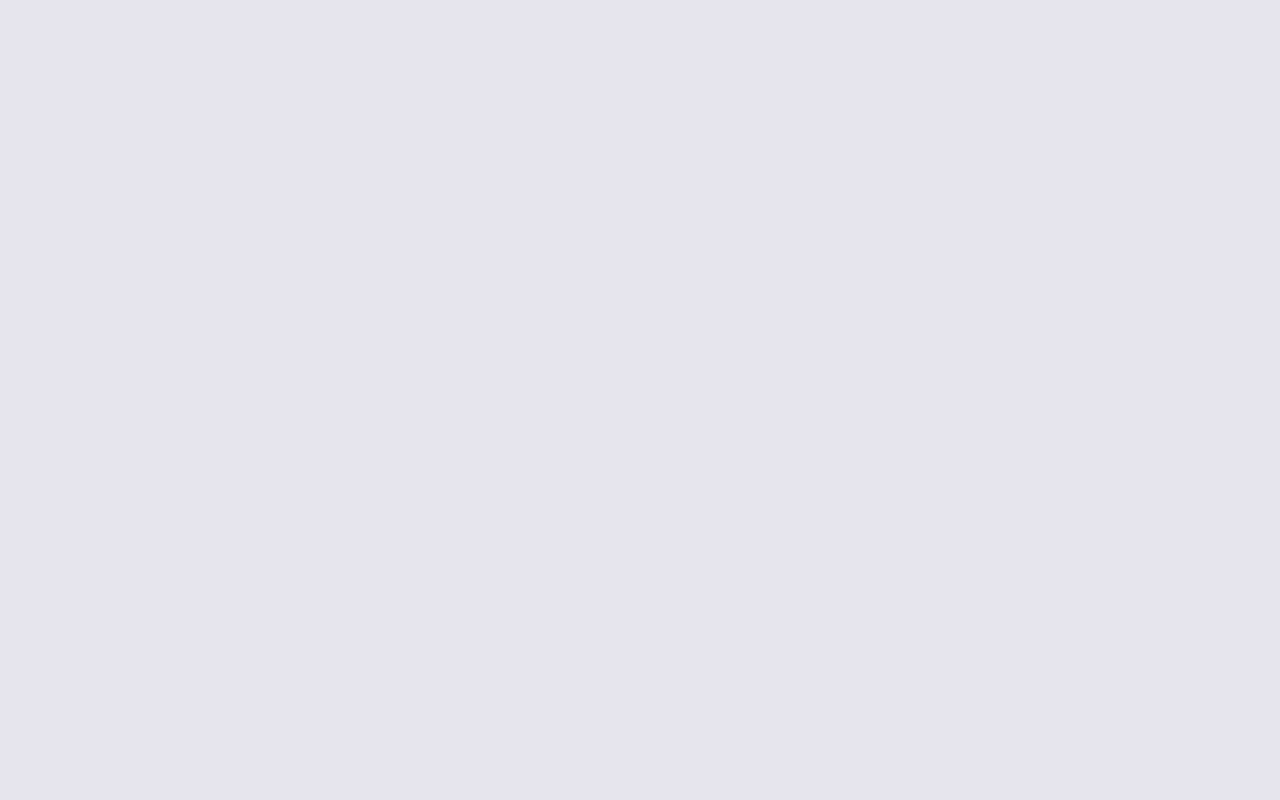
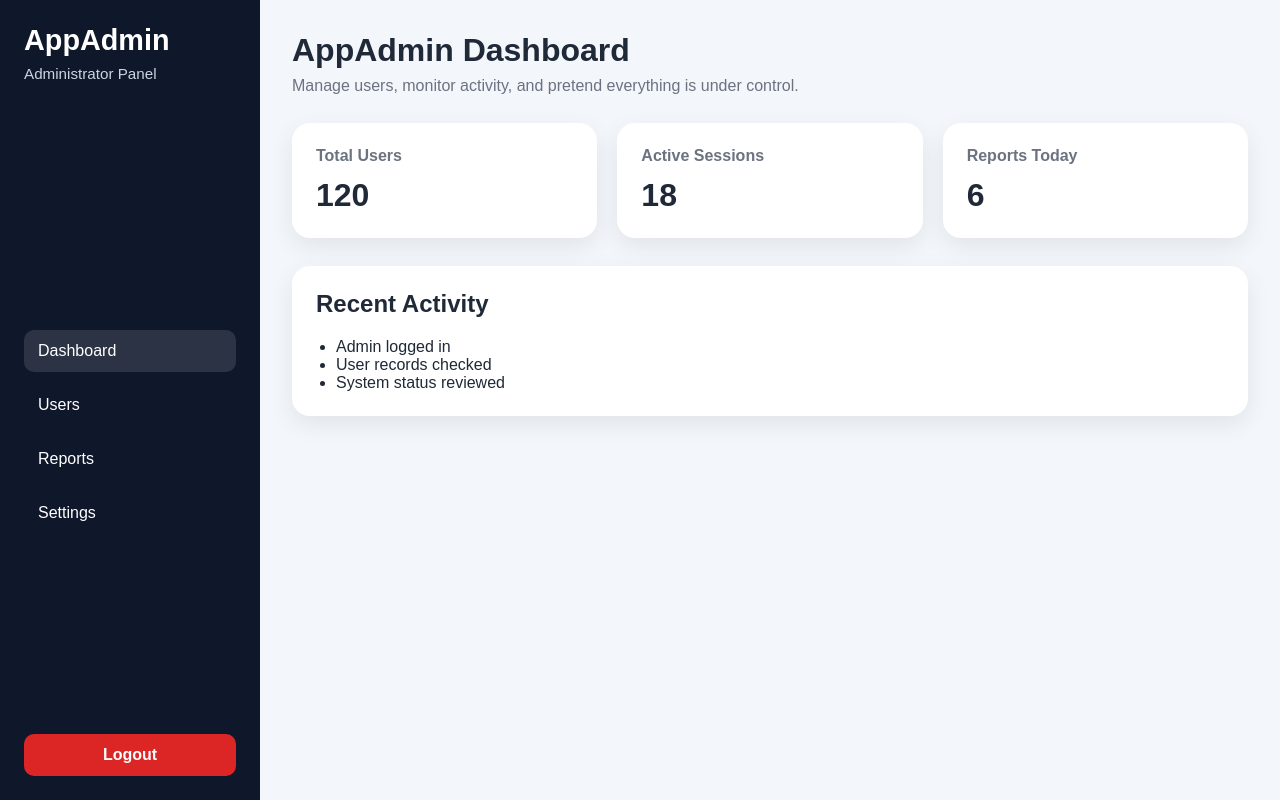
Before and after one commit to Snow-prog-14/RETAKE, a React (Vite) app in the folder frontend/: page /appadmin in a window 1280 px wide. Before the commit this address had no page. Built offline with nearby package versions, Linux system fonts and the light colour scheme.

Commit message:
AppAdmin demo dashboard

```diff
--- a/frontend/src/App.tsx
+++ b/frontend/src/App.tsx
@@ -1,6 +1,7 @@
 import { BrowserRouter, Routes, Route } from "react-router-dom";
 import LoginPage from "./pages/Login/LoginPage";
 import RegisterPage from "./pages/Register/RegisterPage";
+import AppAdminPage from "./pages/AppAdmin/AppAdminPage";
 
 export default function App() {
   return (
@@ -8,6 +9,7 @@ export default function App() {
       <Routes>
         <Route path="/" element={<LoginPage />} />
         <Route path="/register" element={<RegisterPage />} />
+        <Route path="/appadmin" element={<AppAdminPage />} />
       </Routes>
     </BrowserRouter>
   );
--- /dev/null
+++ b/frontend/src/pages/AppAdmin/AppAdminPage.css
@@ -0,0 +1,135 @@
+.appadmin-page {
+  min-height: 100vh;
+  display: flex;
+  background: #f3f6fb;
+  color: #1f2937;
+}
+
+.appadmin-sidebar {
+  width: 260px;
+  background: #0f172a;
+  color: white;
+  padding: 24px;
+  display: flex;
+  flex-direction: column;
+  justify-content: space-between;
+}
+
+.appadmin-logo {
+  margin: 0;
+  font-size: 1.8rem;
+  font-weight: 700;
+}
+
+.appadmin-role {
+  margin-top: 8px;
+  color: #cbd5e1;
+  font-size: 0.95rem;
+}
+
+.appadmin-nav {
+  display: flex;
+  flex-direction: column;
+  gap: 12px;
+  margin-top: 32px;
+}
+
+.appadmin-nav-item {
+  border: none;
+  background: transparent;
+  color: white;
+  text-align: left;
+  padding: 12px 14px;
+  border-radius: 10px;
+  cursor: pointer;
+  font-size: 1rem;
+  transition: background 0.2s ease;
+}
+
+.appadmin-nav-item:hover,
+.appadmin-nav-item.active {
+  background: rgba(255, 255, 255, 0.12);
+}
+
+.appadmin-logout-btn {
+  border: none;
+  background: #dc2626;
+  color: white;
+  padding: 12px 14px;
+  border-radius: 10px;
+  cursor: pointer;
+  font-weight: 600;
+}
+
+.appadmin-main {
+  flex: 1;
+  padding: 32px;
+}
+
+.appadmin-header h1 {
+  margin: 0 0 8px;
+  font-size: 2rem;
+}
+
+.appadmin-header p {
+  margin: 0;
+  color: #6b7280;
+}
+
+.appadmin-cards {
+  margin-top: 28px;
+  display: grid;
+  grid-template-columns: repeat(3, 1fr);
+  gap: 20px;
+}
+
+.appadmin-card {
+  background: white;
+  border-radius: 18px;
+  padding: 24px;
+  box-shadow: 0 8px 24px rgba(0, 0, 0, 0.08);
+}
+
+.appadmin-card h3 {
+  margin: 0 0 12px;
+  font-size: 1rem;
+  color: #6b7280;
+}
+
+.appadmin-card p {
+  margin: 0;
+  font-size: 2rem;
+  font-weight: 700;
+}
+
+.appadmin-panel {
+  margin-top: 28px;
+  background: white;
+  border-radius: 18px;
+  padding: 24px;
+  box-shadow: 0 8px 24px rgba(0, 0, 0, 0.08);
+}
+
+.appadmin-panel h2 {
+  margin-top: 0;
+}
+
+.appadmin-panel ul {
+  padding-left: 20px;
+  margin-bottom: 0;
+}
+
+@media (max-width: 900px) {
+  .appadmin-page {
+    flex-direction: column;
+  }
+
+  .appadmin-sidebar {
+    width: 100%;
+    gap: 20px;
+  }
+
+  .appadmin-cards {
+    grid-template-columns: 1fr;
+  }
+}
--- /dev/null
+++ b/frontend/src/pages/AppAdmin/AppAdminPage.tsx
@@ -0,0 +1,71 @@
+import { useNavigate } from "react-router-dom";
+import "./AppAdminPage.css";
+
+export default function AppAdminPage() {
+  const navigate = useNavigate();
+
+  const handleLogout = () => {
+    localStorage.removeItem("token");
+    navigate("/");
+  };
+
+  return (
+    <div className="appadmin-page">
+      <aside className="appadmin-sidebar">
+        <div>
+          <h2 className="appadmin-logo">AppAdmin</h2>
+          <p className="appadmin-role">Administrator Panel</p>
+        </div>
+
+        <nav className="appadmin-nav">
+          <button className="appadmin-nav-item active">Dashboard</button>
+          <button className="appadmin-nav-item">Users</button>
+          <button className="appadmin-nav-item">Reports</button>
+          <button className="appadmin-nav-item">Settings</button>
+        </nav>
+
+        <button className="appadmin-logout-btn" onClick={handleLogout}>
+          Logout
+        </button>
+      </aside>
+
+      <main className="appadmin-main">
+        <header className="appadmin-header">
+          <div>
+            <h1>AppAdmin Dashboard</h1>
+            <p>
+              Manage users, monitor activity, and pretend everything is under
+              control.
+            </p>
+          </div>
+        </header>
+
+        <section className="appadmin-cards">
+          <div className="appadmin-card">
+            <h3>Total Users</h3>
+            <p>120</p>
+          </div>
+
+          <div className="appadmin-card">
+            <h3>Active Sessions</h3>
+            <p>18</p>
+          </div>
+
+          <div className="appadmin-card">
+            <h3>Reports Today</h3>
+            <p>6</p>
+          </div>
+        </section>
+
+        <section className="appadmin-panel">
+          <h2>Recent Activity</h2>
+          <ul>
+            <li>Admin logged in</li>
+            <li>User records checked</li>
+            <li>System status reviewed</li>
+          </ul>
+        </section>
+      </main>
+    </div>
+  );
+}
--- a/frontend/src/pages/Login/LoginPage.tsx
+++ b/frontend/src/pages/Login/LoginPage.tsx
@@ -1,5 +1,6 @@
 import { useState } from "react";
-import { Link } from "react-router-dom";
+import { Link, useNavigate } from "react-router-dom";
+import type { FormEvent } from "react";
 import AuthLayout from "../../components/AuthLayout";
 import "../../components/AuthShared.css";
 import "./LoginPage.css";
@@ -9,7 +10,9 @@ export default function LoginPage() {
   const [loginPassword, setLoginPassword] = useState("");
   const [loginMessage, setLoginMessage] = useState("");
 
-  const handleLoginSubmit = async (e: React.FormEvent) => {
+  const navigate = useNavigate();
+
+  const handleLoginSubmit = async (e: FormEvent) => {
     e.preventDefault();
     setLoginMessage("");
 
@@ -28,7 +31,14 @@ export default function LoginPage() {
       const data = await response.json();
 
       if (response.ok) {
-        setLoginMessage(`Login successful. Welcome, ${data.userFirstName}!`);
+        localStorage.setItem("token", data.token || "sample-token");
+        setLoginMessage(
+          `Login successful. Welcome, ${data.userFirstName || "Admin"}!`,
+        );
+
+        setTimeout(() => {
+          navigate("/appadmin");
+        }, 800);
       } else {
         setLoginMessage(data.message || "Login failed.");
       }
@@ -39,11 +49,11 @@ export default function LoginPage() {
 
   return (
     <AuthLayout
-      mode="register"
-      title="Create Account"
-      subtitle="Build your study space and begin a smarter learning routine."
-      visualTitle="Start Strong"
-      visualText="Create your account and begin a more focused and motivating study experience."
+      mode="login"
+      title="Welcome Back"
+      subtitle="Login to access your admin dashboard and manage the system."
+      visualTitle="Stay In Control"
+      visualText="Sign in to monitor users, manage activity, and keep everything running smoothly."
       lightVisualImage="/images/lightmode.png"
       darkVisualImage="/images/darkmode.jpg"
     >
@@ -55,6 +65,7 @@ export default function LoginPage() {
             placeholder="Username or Email"
             value={loginUserEmail}
             onChange={(e) => setLoginUserEmail(e.target.value)}
+            required
           />
         </div>
 
@@ -65,6 +76,7 @@ export default function LoginPage() {
             placeholder="Password"
             value={loginPassword}
             onChange={(e) => setLoginPassword(e.target.value)}
+            required
           />
         </div>
 
```
